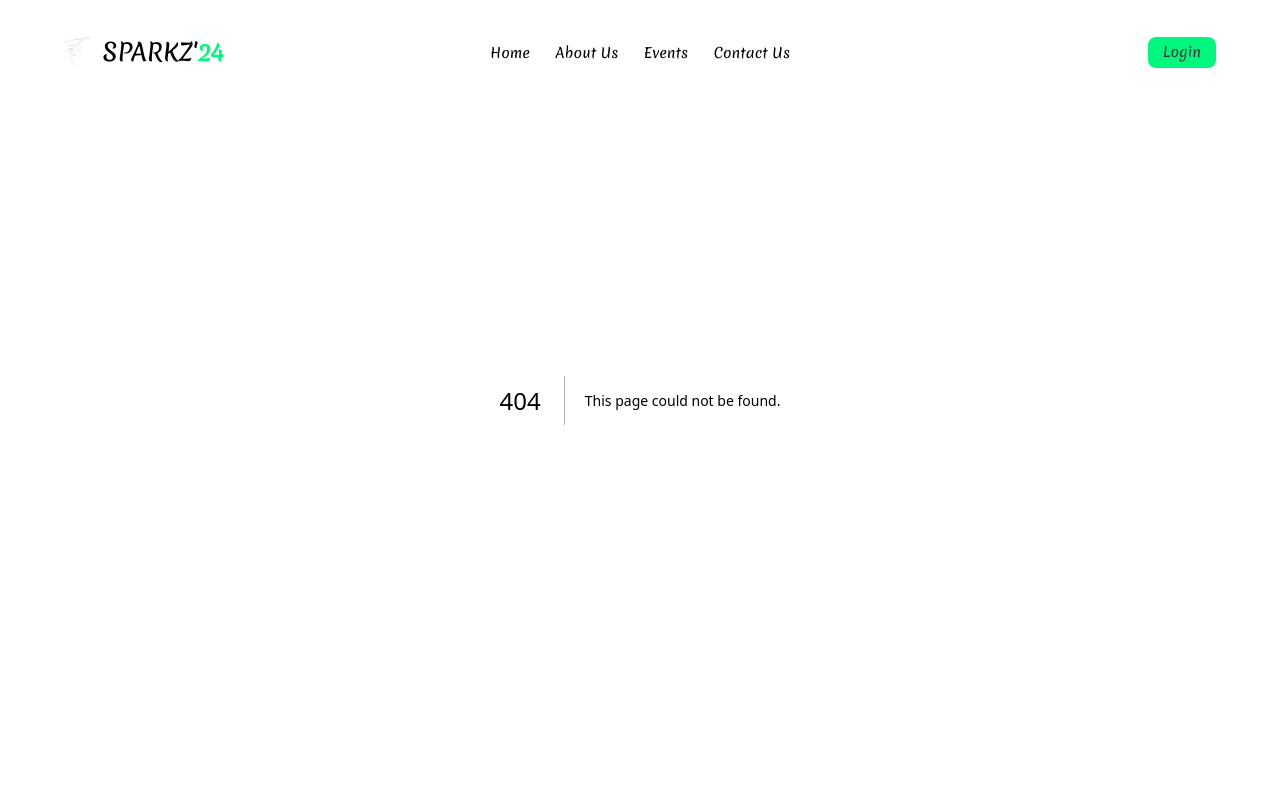
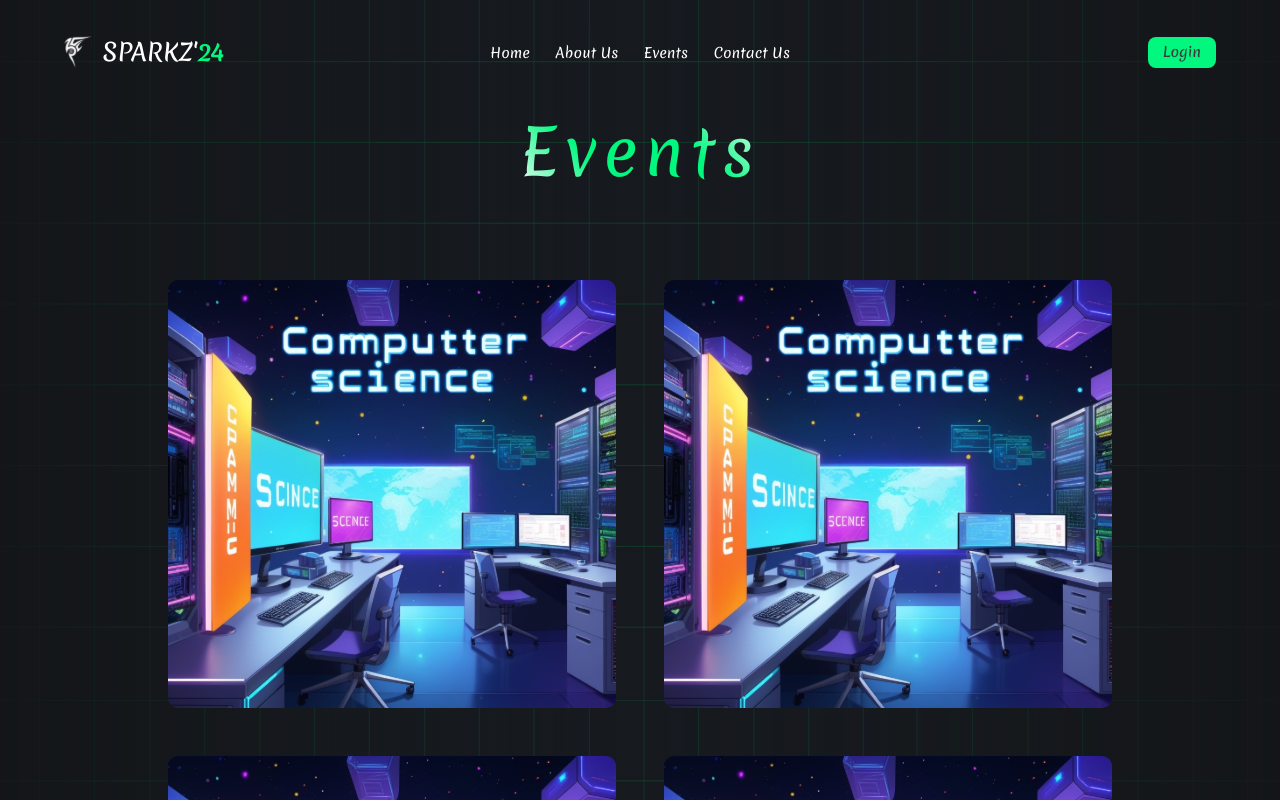
Before and after one commit to AbhishekNSanthosh/sparkz24, a Next.js app: page /events in a window 1280 px wide. Before the commit this address had no page. Shown: the top 800 px of the page. Built offline with nearby package versions, Linux system fonts and the light colour scheme.

Commit message:
refactor:code clear

```diff
--- /dev/null
+++ b/src/app/events/[slug]/page.jsx
@@ -0,0 +1,7 @@
+import React from 'react'
+
+export default function page() {
+  return (
+    <div>page</div>
+  )
+}
--- /dev/null
+++ b/src/app/events/page.jsx
@@ -0,0 +1,14 @@
+import Credits from '@/widgets/Credits'
+import Events from '@/widgets/Events'
+import Footer from '@/widgets/Footer'
+import React from 'react'
+
+export default function page() {
+  return (
+    <>
+    <Events/>
+    <Footer/>
+    <Credits/>
+    </>
+  )
+}
--- a/src/common/constants/constants.js
+++ b/src/common/constants/constants.js
@@ -16,3 +16,26 @@ export const navLinks = [
         link:"/contact"
     }
 ]
+
+export const depLogo = [
+    {
+        img:"/events/department/cs.svg",
+        url:"/events/cse"
+    },
+    {
+        img:"/events/department/cs.svg",
+        url:"/events/eee"
+    },
+    {
+        img:"/events/department/cs.svg",
+        url:"/events/mech"
+    },
+    {
+        img:"/events/department/cs.svg",
+        url:"/events/bsc"
+    },
+    {
+        img:"/events/department/cs.svg",
+        url:"/events/ce"
+    },
+]
--- /dev/null
+++ b/src/styles/scss/events.module.scss
@@ -0,0 +1,50 @@
+@import 'variables';
+
+.container {
+    min-height: 100vh;
+    // display: flex;
+    padding: 13vh 5vw 2rem;
+    overflow: hidden;
+}
+
+.wrapper {
+    display: flex;
+    flex-direction: column;
+    // width: 100%;
+    align-items: center;
+    justify-content: center;
+}
+
+.row{
+    display: flex;
+    flex-direction: column;
+    width: 100%;
+    align-items: center;
+    justify-content: center;
+}
+
+.title{
+    font-size: 4rem;
+    letter-spacing: 0.4rem;
+    background: -webkit-linear-gradient(45deg, rgb(255, 255, 255), $primary, $primary, rgb(255, 255, 255)) text;
+    -webkit-text-fill-color: transparent
+}
+
+.img{
+    width: 35vw;
+    border-radius: 10px;
+    cursor: pointer;
+
+    &:hover{
+        box-shadow: $primary 0px 5px 15px;
+    }
+}
+
+.imgRow{
+    display: flex;
+    flex-wrap: wrap;
+    align-items: center;
+    justify-content: center;
+    gap: 3rem;
+    margin-top: 10vh;
+}
--- /dev/null
+++ b/src/widgets/Events/index.jsx
@@ -0,0 +1,3 @@
+import Events from "@widgets/Events/view";
+
+export default Events;
--- /dev/null
+++ b/src/widgets/Events/view.jsx
@@ -0,0 +1,26 @@
+import React from 'react'
+import styles from '@styles/scss/events.module.scss'
+import Image from 'next/image'
+import Link from 'next/link'
+import { depLogo } from '@/common/constants/constants'
+
+export default function Events() {
+    return (
+        <div className={styles.container}>
+            <div className={styles.wrapper}>
+                <div className={styles.row}>
+                    <div className={styles.title}>
+                        Events
+                    </div>
+                </div>
+                <div className={styles.imgRow}>
+                    {depLogo?.map((logo, index) => (
+                        <Link href={logo?.url}>
+                            <Image src={logo?.img} height={1000} width={1000} key={index} className={styles.img} />
+                        </Link>
+                    ))}
+                </div>
+            </div>
+        </div>
+    )
+}
--- a/src/widgets/Navbar/view.jsx
+++ b/src/widgets/Navbar/view.jsx
@@ -22,9 +22,9 @@ export default function Navbar() {
   const handleScroll = () => {
     setScrollPosition(window.scrollY);
 
-    if (scrollPosition > 60 && !isNavbarFixed) {
+    if (scrollPosition > 40 && !isNavbarFixed) {
       setIsNavbarFixed(true);
-    } else if (scrollPosition <= 60 && isNavbarFixed) {
+    } else if (scrollPosition <= 40 && isNavbarFixed) {
       setIsNavbarFixed(false);
     }
   };
```
Also changed, not shown: public/events/department/cs.svg (added).
